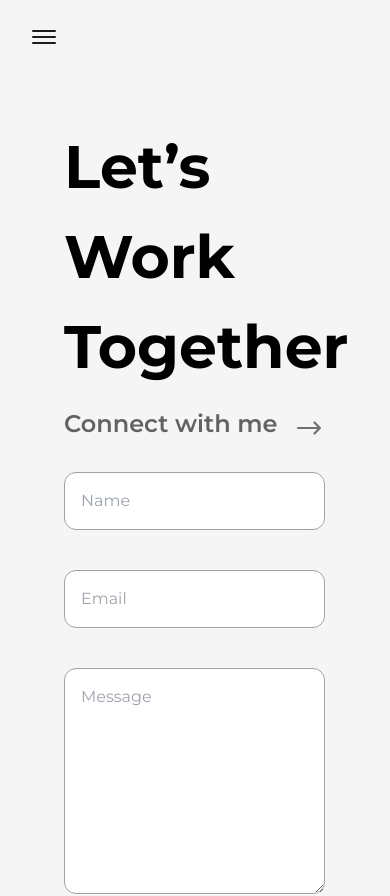
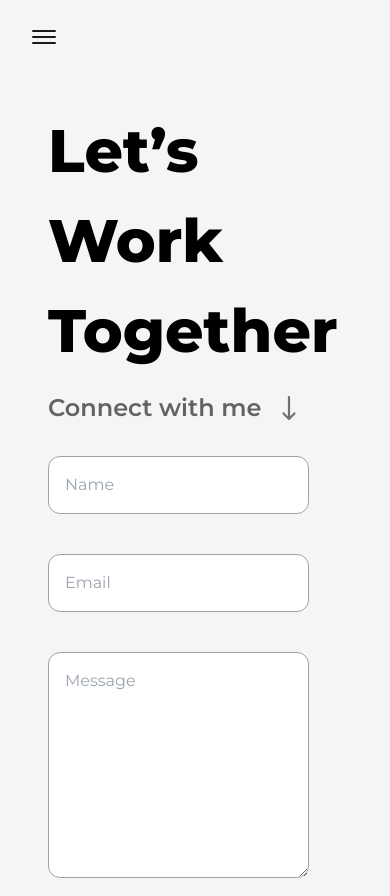
Before and after one commit to nadeeshaMadusanka99/personal_portfolio, a Next.js app: page /contact_me in a window 390 px wide. Shown: the top 896 px of the page. Built offline with nearby package versions, Linux system fonts and the light colour scheme.

Commit message:
Fix minor issues in responsiveness

```diff
--- a/src/components/AboutMe/Education.js
+++ b/src/components/AboutMe/Education.js
@@ -7,7 +7,7 @@ const Details = ({ type, time, place, info, reference }) => {
   return (
     <li
       ref={reference}
-      className="my-8 first:mt-0 last:mb-0 w-[70%] mx-auto flex flex-col  md:w-[80%]"
+      className="my-8 first:mt-0 last:mb-0 w-[70%] mx-auto flex flex-col "
     >
       <LiIcon reference={reference} />
       <motion.div
@@ -48,7 +48,7 @@ const Education = () => {
           style={{ scaleY: scrollYProgress }}
           className="absolute left-9 top-0 w-[4px] h-full bg-dark origin-top dark:bg-light"
         />
-        <ul className="w-full flex flex-col items-start ml-4 md:ml-6 xs:ml-8">
+        <ul className="w-full flex flex-col items-start  justify-between ml-4 md:ml-6 xs:ml-8">
           {dataEducation.map((edu, id) => (
             <Details
               key={edu.id}
--- a/src/components/AboutMe/Skills.js
+++ b/src/components/AboutMe/Skills.js
@@ -22,7 +22,7 @@ const Skills = () => {
   return (
     <section
       id="skills"
-      className="flex flex-col items-center justify-center gap-4 h-full w-full overflow-hidden pt-20 md:py-10 sm:py-5"
+      className="flex flex-col items-center justify-center gap-4 h-full w-full overflow-hidden pt-20 md:py-10 sm:py-0"
       style={{ transform: "scale(0.9)" }}
     >
       <motion.h2
--- a/src/components/Project/ProjectCard.js
+++ b/src/components/Project/ProjectCard.js
@@ -19,12 +19,12 @@ export const ProjectCard = ({ type, img, title, summary, link = null, github })
         className="w-1/2 overflow-hidden rounded-lg lg:w-full "
       >
         <FramerImage
+          priority
           src={img}
           alt={title}
           className="w-full h-auto"
           whileHover={{ scale: 1.075 }}
           transition={{ duration: 0.2 }}
-          priority
           sizes="(max-width: 768px) 100vw, (max-width: 1200px) 50vw, 50vw"
         />
       </div>
--- a/src/pages/about.js
+++ b/src/pages/about.js
@@ -48,7 +48,7 @@ const About = () => {
                   href="/contact_me"
                   className="flex items-center bg-dark text-light mt-6 p-2.5 px-6 rounded-lg text-lg font-semibold hover:bg-light
                  hover:text-dark border-2 border-solid border-transparent
-                  hover:border-dark dark:bg-light dark:text-dark hover:dark:bg-dark hover:dark:text-light hover:dark:border-light md:text-base sm:mt-3"
+                  hover:border-dark dark:bg-light dark:text-dark hover:dark:bg-dark hover:dark:text-light  hover:dark:border-light md:text-base "
                 >
                   Contact Me
                 </Link>
--- a/src/pages/contact_me.js
+++ b/src/pages/contact_me.js
@@ -40,8 +40,8 @@ const contact_me = () => {
         />
       </Head>
       <TransitionEffect />
-      <main className="w-full m-8 ">
-        <Layout className="pt-8">
+      <main className="w-full m-8 md:m-4">
+        <Layout className="pt-8 md:pt-0">
           <motion.div
             ref={ref}
             className={`flex gap-40 md:flex-col md:gap-8 `}
@@ -51,7 +51,7 @@ const contact_me = () => {
           >
             <motion.div>
               <motion.h1
-                className="text-7xl font-extrabold leading-normal text-right text-black dark:text-light md:font-bold md:text-6xl md:leading-normal md:text-left"
+                className="text-7xl font-extrabold leading-normal text-right text-black dark:text-light  md:text-6xl md:leading-normal md:text-left"
                 variants={variants}
               >
                 Let’s <br />
@@ -65,7 +65,7 @@ const contact_me = () => {
                 >
                   Connect with me
                 </p>
-                <RightArrowIcon className="fill-dark opacity-60  dark:fill-light md:size-8 md:pt-2" />
+                <RightArrowIcon className="fill-dark opacity-60  dark:fill-light md:size-8 md:pt-2 md:rotate-90" />
               </div>
             </motion.div>
             <div className={`flex-1 relative flex flex-col items-center `}>
```
